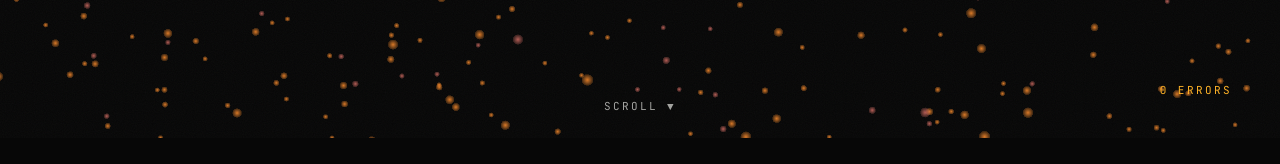
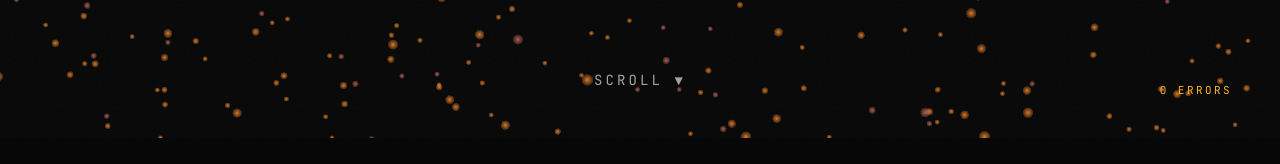
Before and after one commit to Abedishere/MySiteV2, a React (Vite) app: page / in a window 1280 px wide. Shown: the part 662-826 px from the top of the page. Built offline with nearby package versions, Linux system fonts and the light colour scheme.

Commit message:
Make scroll hint bigger, higher, and visible 20% longer

```diff
--- a/src/Hero.jsx
+++ b/src/Hero.jsx
@@ -246,7 +246,7 @@ function FullHero() {
       R.scene.style.opacity = 1 - h
       R.handoff.style.opacity = h
       R.handoff.style.pointerEvents = h > 0.5 ? 'auto' : 'none'
-      R.hint.style.opacity = p < 0.04 ? 1 : 0
+      R.hint.style.opacity = p < 0.048 ? 1 : 0
     }
 
     const st = ScrollTrigger.create({
@@ -326,7 +326,7 @@ function FullHero() {
           </nav>
         </header>
         <p ref={(el) => (refs.current.count = el)} className="mono-label absolute bottom-6 right-6 md:bottom-10 md:right-12" />
-        <p ref={(el) => (refs.current.hint = el)} className="mono-label absolute bottom-6 left-1/2 -translate-x-1/2 text-fog transition-opacity duration-500">
+        <p ref={(el) => (refs.current.hint = el)} className="mono-label !text-sm absolute bottom-12 left-1/2 -translate-x-1/2 text-fog transition-opacity duration-500">
           SCROLL ▼
         </p>
 
```
